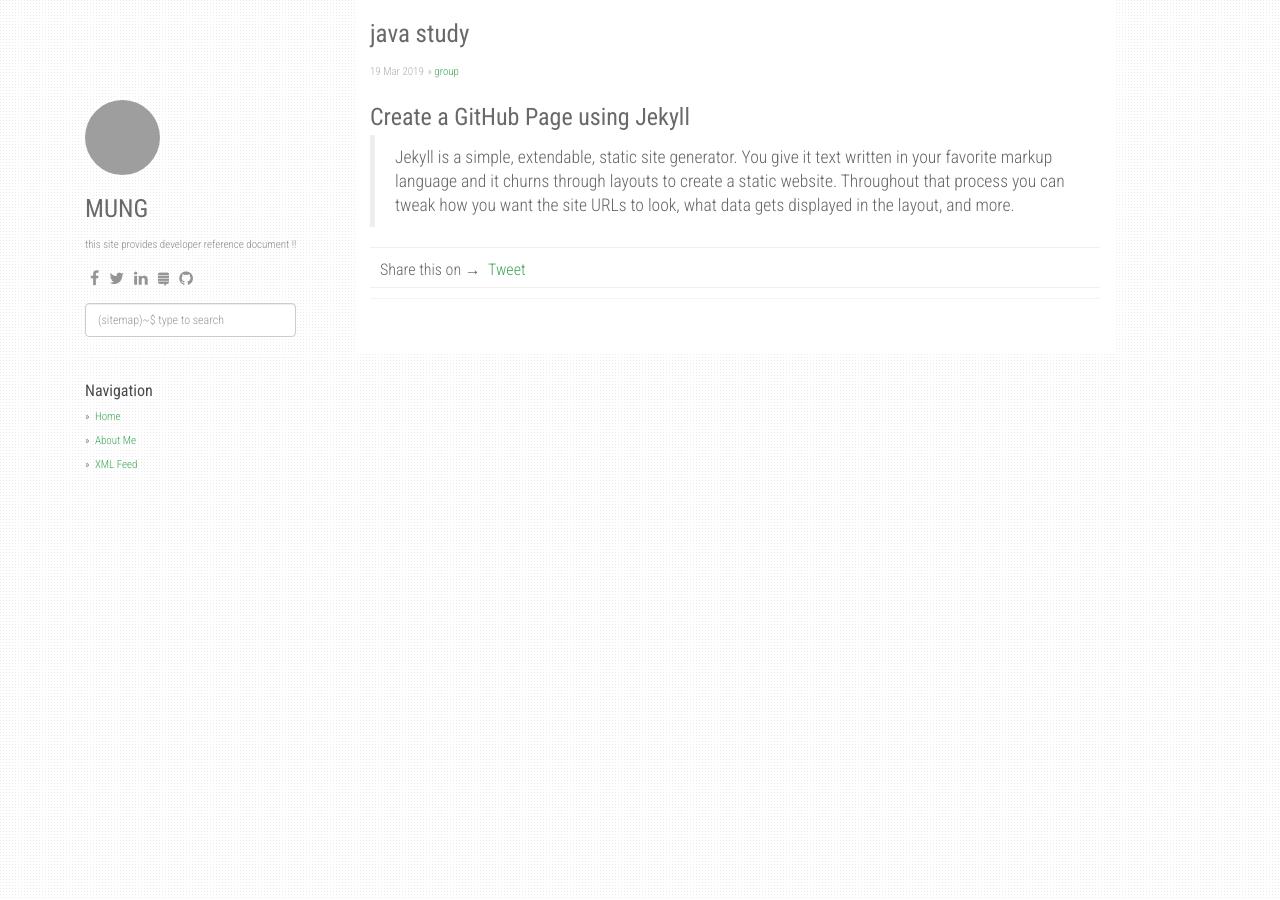
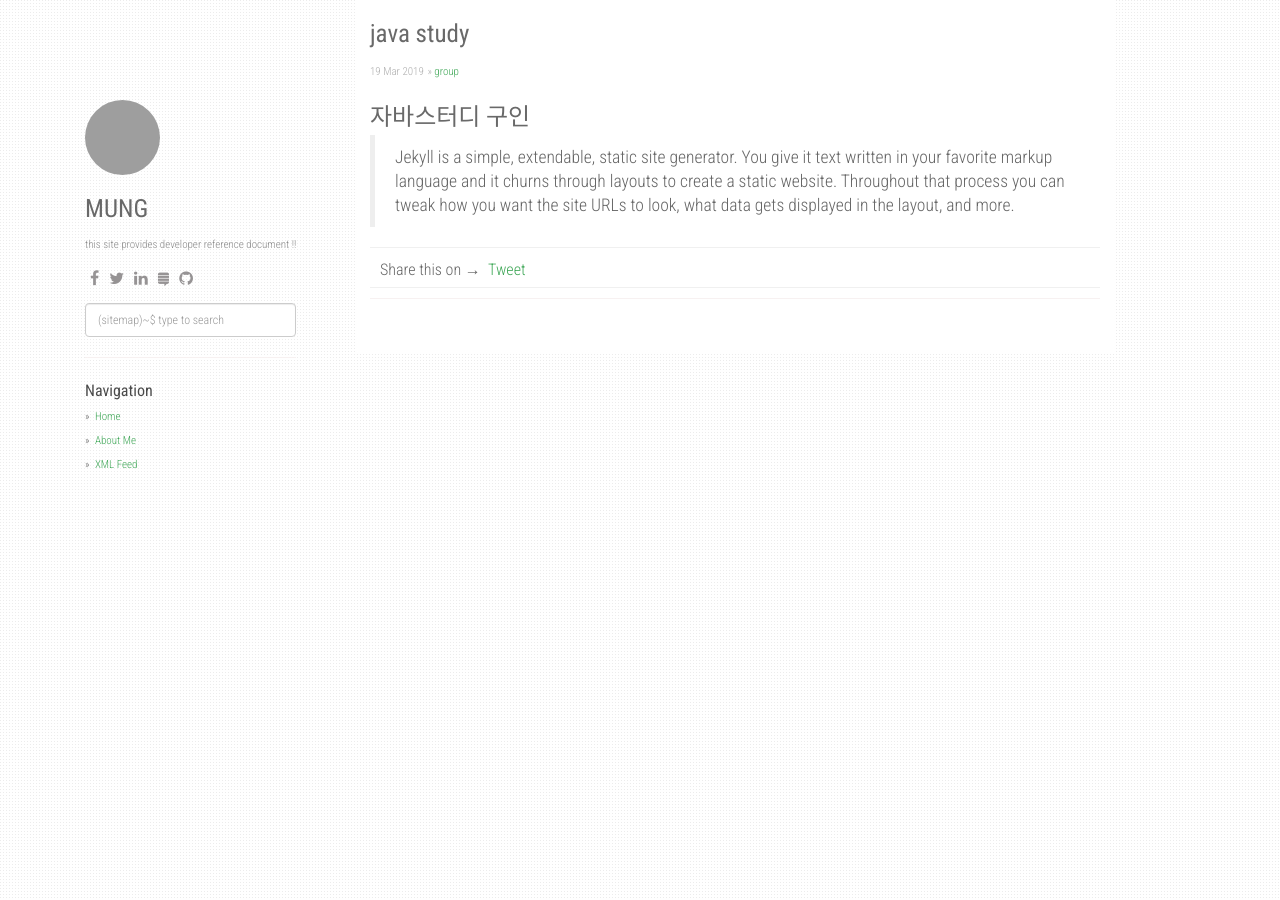
Before and after one commit to dev-docs/document, a Jekyll site: the page built from _posts/2019-03-19-Java-Study-page.md, in a window 1280 px wide. Built offline with Jekyll 4.4.1, drawn with Linux system fonts in a browser that asks for light colours; nearby versions of some CDN libraries; comment, search, counter and statistics services are not loaded; grey boxes are pictures that could not be loaded.

Commit message:
eqweq
3ewqe

```diff
--- a/_posts/2019-03-19-Java-Study-page.md
+++ b/_posts/2019-03-19-Java-Study-page.md
@@ -6,6 +6,5 @@ categories: [group]
 ---
 
 
-### Create a GitHub Page using Jekyll
-
+### 자바스터디 구인
 > Jekyll is a simple, extendable, static site generator. You give it text written in your favorite markup language and it churns through layouts to create a static website. Throughout that process you can tweak how you want the site URLs to look, what data gets displayed in the layout, and more.
```
